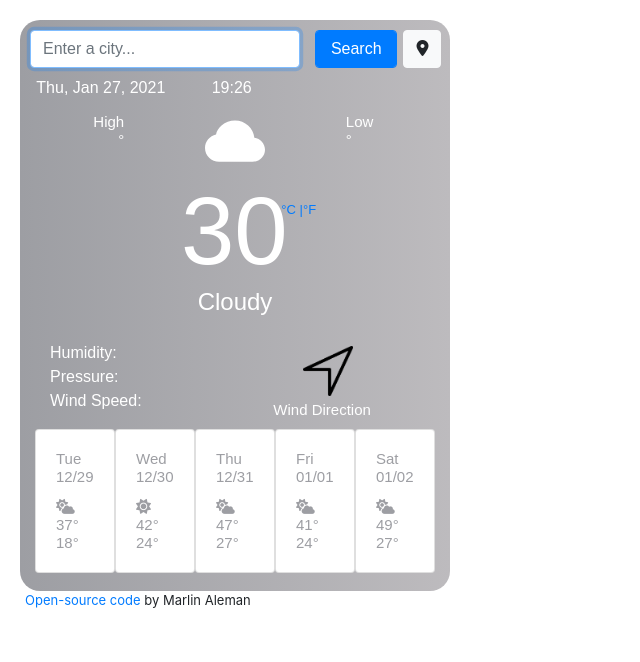
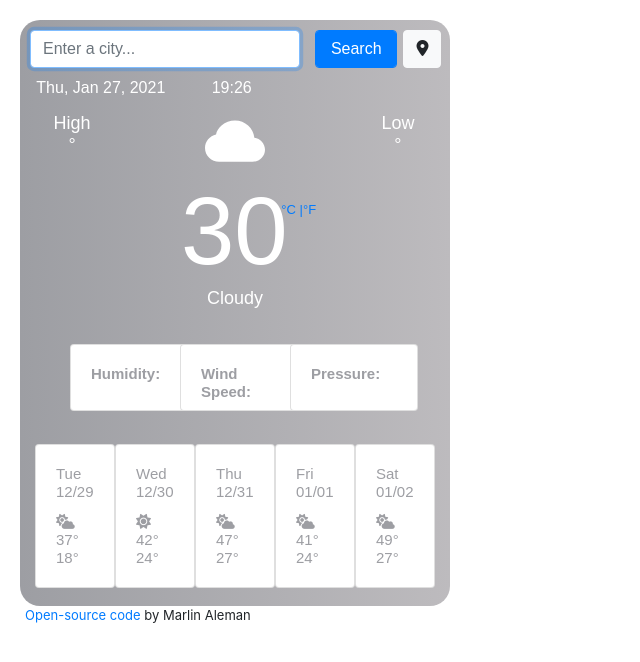
Before and after one commit to Marlieag/weather-app, a website built with Parcel: page index.html in a window 1280 px wide. Shown: the top 662 px of the page, without its empty margins (0-640 px from the left). Built offline with nearby package versions, Linux system fonts and the light colour scheme; no server answers.

Commit message:
Weather details reformatted

```diff
--- a/index.html
+++ b/index.html
@@ -61,11 +61,11 @@
       <div class="row">
         <div class="col">
           <div class= "dayTemp">
-     <h5>
+     <h4>
        High
     <br/>
       <span id="high">°</span>
-      </h5>
+      </h4>
       </div>
       </div>
       <div class="col-5">
@@ -85,46 +85,48 @@
 
       <div class="col">
         <div class= "dayTemp2">
-        <h5>Low
+        <h4>Low
        <br/>
         <span id="low">°</span>
-       </h5>
+       </h4>
       </div>
       </div>
       </div>
       </figure>
 
-
-  <div class="row">
-    <div class="col-7">
-      <span class="details">
-      <ul>
-        <li id="currentH">
-        Humidity:
-        </li>
-
-        <li id="currentP">
-        Pressure:
-        </li>
-
-        <li id= "currentW">
-          Wind Speed:
-        </li>
-      </ul>
-      </span>
+<div class="details">
+  <div class="row g-5 justify-content-md-center">
+    <div class="col-3">
+      <div class="card" style="width: 8rem; height: 75%;">
+        <div class="card-body">
+          <h5 class="card-title" id="currentH">
+       <strong>Humidity:</strong>
+          </h5>
+       </div>
+     </div>
     </div>
 
-      <div class="col-5">
-        <span class="wind">
-        <img src="arow.png" class="img-fluid" alt="wind direction" width="50">
-        </span>
-        <h5>Wind Direction</h5>
+    <div class="col-3">
+      <div class="card" style="width: 8rem; height: 75%;">
+        <div class="card-body">
+          <h5 class="card-title" id= "currentW">
+             <strong>Wind Speed:</strong>
+          </h5>
+        </div>
+      </div>
+    </div>
 
+    <div class="col-3">
+      <div class="card" style="width: 8rem; height: 75%;">
+        <div class="card-body">
+          <h5 class="card-title" id="currentP">
+              <strong>Pressure:</strong>
+          </h5>
+        </div>
       </div>
-
     </div>
   </div>
-
+</div>
 <div class="week">
     <h5>
         <div class="row justify-content-md-center">
--- a/src/styles.css
+++ b/src/styles.css
@@ -42,12 +42,10 @@ h1 {
 .col-7 {
   text-align: left;
 }
-.dayTemp {
-  text-align: right;
-}
 
-.dayTemp2 {
-  text-align: left;
+h4 {
+  font-size: 18px;
+  text-align: center;
 }
 .col-5 {
   padding: 0;
@@ -63,28 +61,14 @@ h1 {
   left: -3px;
 }
 .details {
-  position: relative;
-  left: -10px;
+  padding: 10px;
 }
-.wind {
-  position: relative;
-  right: -30px;
-}
-.img-fluid {
-  padding: 5px 0px;
-  margin: auto;
-}
-ul {
-  list-style: none;
-}
-li {
-  line-height: 1.5;
-}
+
 h5 {
   font-size: 15px;
+  color: #9d9ea3;
 }
 .week {
-  color: #9d9ea3;
   margin-bottom: 0px;
   padding-bottom: 10px;
 }
```
